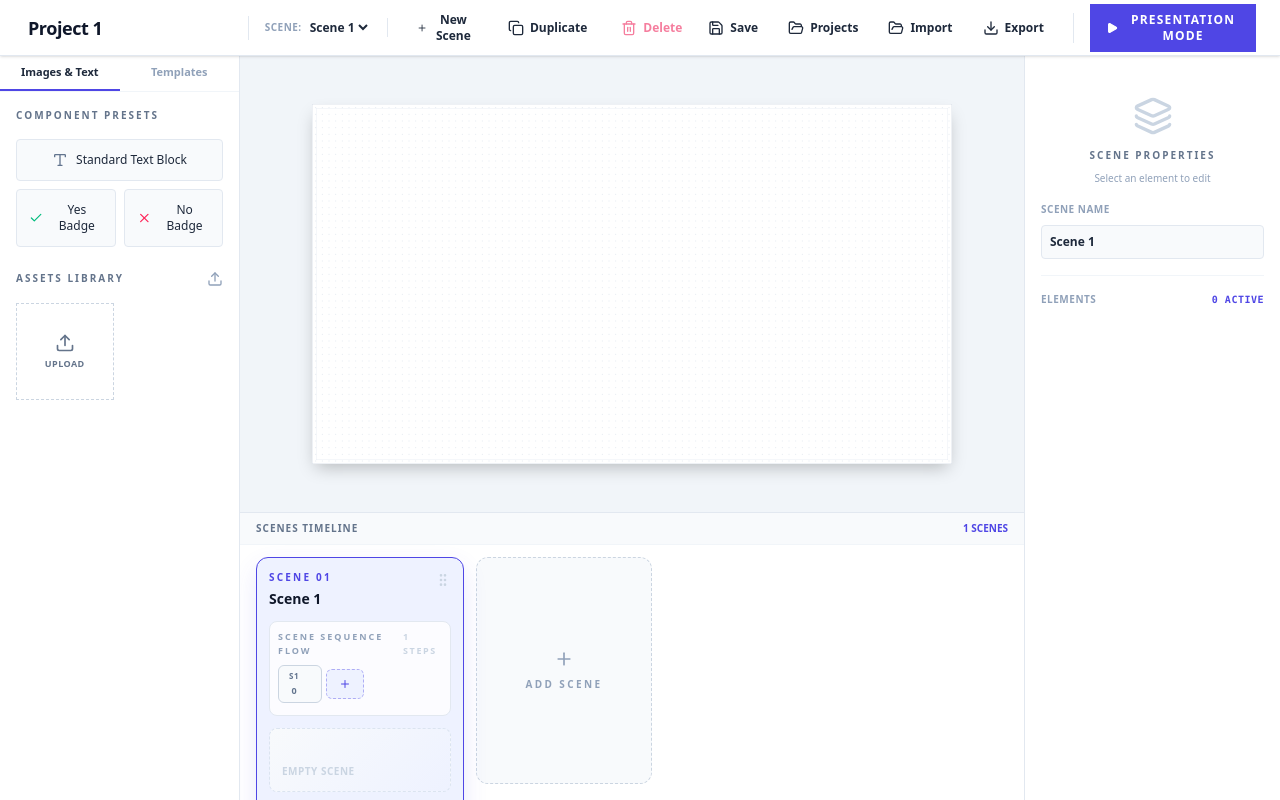
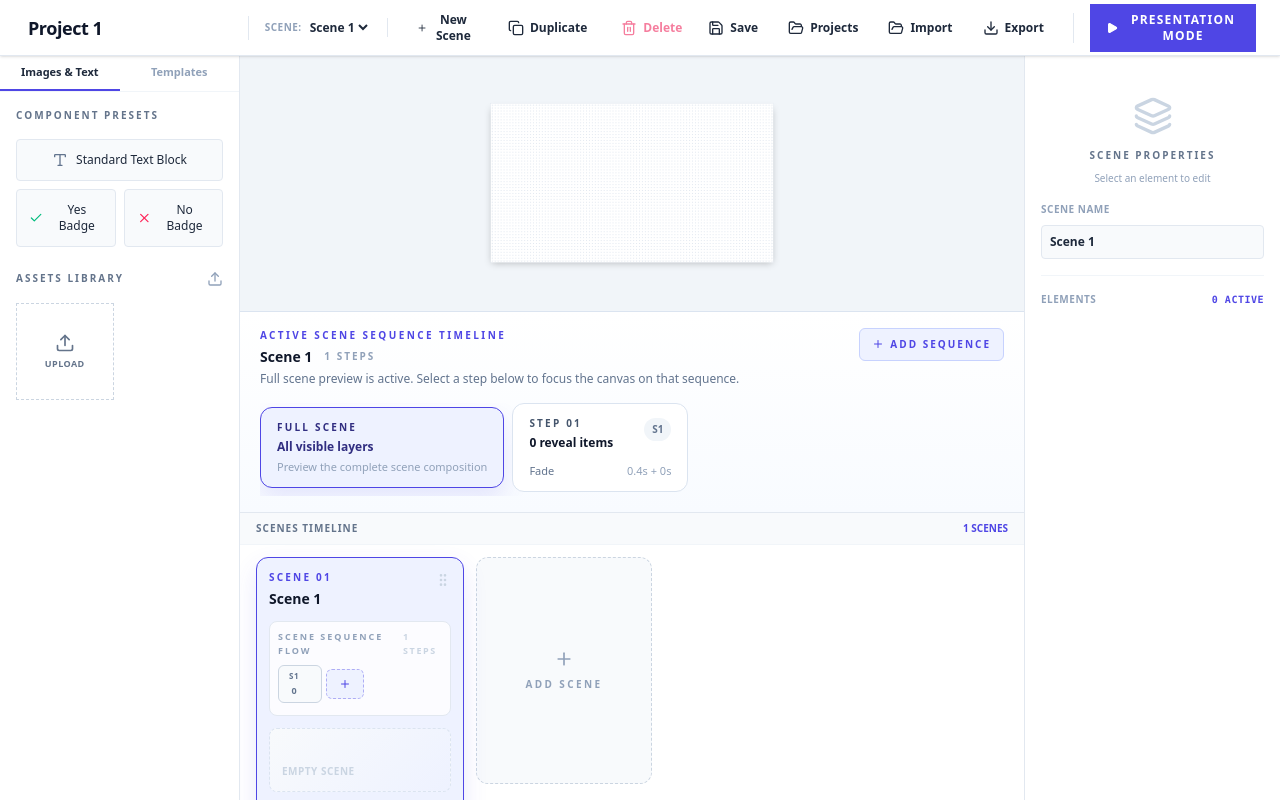
Before and after one commit to raoufbelakhdar/presentation-slide, a React (Vite) app: page / in a window 1280 px wide. Both pictures are taken after a click on the button "New Project". Built offline with nearby package versions, Linux system fonts and the light colour scheme.

Commit message:
Add SceneSequenceTimeline component and integrate into AppContent

```diff
--- a/src/App.tsx
+++ b/src/App.tsx
@@ -9,6 +9,7 @@ import { Toolbar } from './components/Toolbar';
 import { LeftSidebar } from './components/LeftSidebar';
 import { RightSidebar } from './components/RightSidebar';
 import { Canvas } from './components/Canvas';
+import { SceneSequenceTimeline } from './components/SceneSequenceTimeline';
 import { Timeline } from './components/Timeline';
 import { PresentationView } from './components/PresentationView';
 import { ProjectsPage } from './components/ProjectsPage';
@@ -31,6 +32,7 @@ function AppContent() {
         <LeftSidebar />
         <div className="flex-1 flex flex-col min-w-0">
           <Canvas />
+          <SceneSequenceTimeline />
           <Timeline />
         </div>
         <RightSidebar />
--- /dev/null
+++ b/src/components/SceneSequenceTimeline.tsx
@@ -0,0 +1,146 @@
+import React from 'react';
+import { Plus, Trash2 } from 'lucide-react';
+import { useAppContext } from '../AppContext';
+import { AnimationType } from '../types';
+import { getSceneSequenceCount } from '../utils';
+
+const animationLabels: Record<AnimationType, string> = {
+  none: 'No animation',
+  fade: 'Fade',
+  'slide-up': 'Slide Up',
+  'slide-left': 'Slide Left',
+  scale: 'Scale',
+};
+
+export function SceneSequenceTimeline() {
+  const { state, dispatch } = useAppContext();
+  const { project, activeSceneIndex, selectedSequenceStep } = state;
+  const activeScene = project.scenes[activeSceneIndex];
+
+  if (!activeScene) return null;
+
+  const sequenceCount = getSceneSequenceCount(activeScene);
+  const steps = Array.from({ length: sequenceCount }, (_, index) => index + 1);
+  const selectedConfig = selectedSequenceStep
+    ? activeScene.sequences?.find((sequence) => sequence.step === selectedSequenceStep)
+    : null;
+
+  return (
+    <div className="shrink-0 border-t border-[#dbe4f0] bg-[linear-gradient(180deg,#ffffff_0%,#f8fbff_100%)] px-5 py-4">
+      <div className="flex flex-wrap items-start justify-between gap-4">
+        <div className="min-w-0">
+          <div className="text-[10px] font-bold uppercase tracking-[0.24em] text-[#4f46e5]">
+            Active Scene Sequence Timeline
+          </div>
+          <div className="mt-1 flex flex-wrap items-center gap-x-3 gap-y-1">
+            <h3 className="truncate text-sm font-semibold text-[#0f172a]">{activeScene.name}</h3>
+            <span className="text-[10px] font-bold uppercase tracking-[0.2em] text-slate-400">
+              {sequenceCount} steps
+            </span>
+          </div>
+          <p className="mt-1 text-xs text-slate-500">
+            {selectedSequenceStep !== null
+              ? `Previewing step ${String(selectedSequenceStep).padStart(2, '0')} with ${animationLabels[selectedConfig?.animationType || 'fade']} animation${selectedConfig ? `, ${selectedConfig.duration}s duration, ${selectedConfig.delay}s delay` : ''}.`
+              : 'Full scene preview is active. Select a step below to focus the canvas on that sequence.'}
+          </p>
+        </div>
+
+        <div className="flex items-center gap-2">
+          {selectedSequenceStep !== null && sequenceCount > 1 && (
+            <button
+              type="button"
+              onClick={() =>
+                dispatch({
+                  type: 'DELETE_SEQUENCE',
+                  payload: { sceneIndex: activeSceneIndex, sequenceStep: selectedSequenceStep },
+                })
+              }
+              className="rounded-md border border-rose-200 bg-rose-50 px-3 py-2 text-[10px] font-bold uppercase tracking-[0.2em] text-rose-600 transition-colors hover:bg-rose-100"
+              title={`Delete step ${selectedSequenceStep}`}
+            >
+              <span className="flex items-center gap-1.5">
+                <Trash2 className="h-3 w-3" />
+                Delete Step
+              </span>
+            </button>
+          )}
+
+          <button
+            type="button"
+            onClick={() => dispatch({ type: 'ADD_SEQUENCE', payload: activeSceneIndex })}
+            className="rounded-md border border-[#c7d2fe] bg-indigo-50 px-3 py-2 text-[10px] font-bold uppercase tracking-[0.2em] text-[#4f46e5] transition-colors hover:border-[#4f46e5] hover:bg-indigo-100"
+            title="Add Sequence"
+          >
+            <span className="flex items-center gap-1.5">
+              <Plus className="h-3 w-3" />
+              Add Sequence
+            </span>
+          </button>
+        </div>
+      </div>
+
+      <div className="mt-4 flex items-center gap-2 overflow-x-auto pb-1">
+        <button
+          type="button"
+          onClick={() => dispatch({ type: 'SELECT_SEQUENCE', payload: null })}
+          className={`shrink-0 rounded-xl border px-4 py-3 text-left transition-all ${
+            selectedSequenceStep === null
+              ? 'border-[#4f46e5] bg-[#eef2ff] text-[#312e81] shadow-[0_12px_25px_rgba(79,70,229,0.12)]'
+              : 'border-[#e2e8f0] bg-white text-slate-500 hover:border-[#4f46e5] hover:bg-slate-50'
+          }`}
+        >
+          <div className="text-[10px] font-bold uppercase tracking-[0.22em]">Full Scene</div>
+          <div className="mt-1 text-xs font-semibold">All visible layers</div>
+          <div className="mt-1 text-[11px] text-slate-400">Preview the complete scene composition</div>
+        </button>
+
+        {steps.map((step, index) => {
+          const elementsInStep = activeScene.elements.filter((element) => element.revealStep === step);
+          const config = activeScene.sequences?.find((sequence) => sequence.step === step);
+          const isSelected = selectedSequenceStep === step;
+
+          return (
+            <React.Fragment key={step}>
+              <button
+                type="button"
+                onClick={() => dispatch({ type: 'SELECT_SEQUENCE', payload: step })}
+                className={`min-w-[176px] shrink-0 rounded-xl border px-4 py-3 text-left transition-all ${
+                  isSelected
+                    ? 'border-[#4f46e5] bg-[#eef2ff] text-[#312e81] shadow-[0_12px_25px_rgba(79,70,229,0.12)]'
+                    : 'border-[#dbe4f0] bg-white text-slate-600 hover:border-[#4f46e5] hover:bg-slate-50'
+                }`}
+                title={`${elementsInStep.length} elements reveal on step ${step}`}
+              >
+                <div className="flex items-start justify-between gap-3">
+                  <div>
+                    <div className="text-[10px] font-bold uppercase tracking-[0.22em]">
+                      Step {String(step).padStart(2, '0')}
+                    </div>
+                    <div className="mt-1 text-xs font-semibold text-[#0f172a]">
+                      {elementsInStep.length} reveal {elementsInStep.length === 1 ? 'item' : 'items'}
+                    </div>
+                  </div>
+                  <div className={`mt-0.5 rounded-full px-2 py-1 text-[10px] font-bold ${isSelected ? 'bg-white text-[#4f46e5]' : 'bg-slate-100 text-slate-500'}`}>
+                    S{step}
+                  </div>
+                </div>
+                <div className="mt-3 flex items-center justify-between gap-3 text-[11px]">
+                  <span className={isSelected ? 'text-[#4338ca]' : 'text-slate-500'}>
+                    {animationLabels[config?.animationType || 'fade']}
+                  </span>
+                  <span className={isSelected ? 'text-[#6366f1]' : 'text-slate-400'}>
+                    {config ? `${config.duration}s + ${config.delay}s` : '0.4s + 0s'}
+                  </span>
+                </div>
+              </button>
+
+              {index < steps.length - 1 && (
+                <div className="h-px w-8 shrink-0 bg-[linear-gradient(90deg,#c7d2fe_0%,#e2e8f0_100%)]" />
+              )}
+            </React.Fragment>
+          );
+        })}
+      </div>
+    </div>
+  );
+}
--- a/src/components/Timeline.tsx
+++ b/src/components/Timeline.tsx
@@ -1,17 +1,13 @@
 import React, { useState } from 'react';
 import { useAppContext } from '../AppContext';
 import { ChevronLeft, ChevronRight, Copy, GripVertical, Plus, Trash2 } from 'lucide-react';
-import { generateId } from '../utils';
-import { Scene, SceneElement } from '../types';
+import { generateId, getSceneSequenceCount } from '../utils';
+import { SceneElement } from '../types';
 
 function getElementTone(element: SceneElement) {
   if (element.type === 'text') return 'bg-sky-400';
   if (element.type === 'image') return 'bg-amber-400';
   return element.shapeType === 'yes' ? 'bg-emerald-400' : 'bg-rose-400';
-}
-
-function getSceneSequenceCount(scene: Scene) {
-  return Math.max(scene.sequenceCount || 1, ...scene.elements.map(element => element.revealStep), 1);
 }
 
 export function Timeline() {
--- a/src/utils.ts
+++ b/src/utils.ts
@@ -25,6 +25,10 @@ export function combineTextContent(title: string, subtitle: string) {
 
 export function getTextPadding(element: Pick<TextElement, 'padding'>) {
   return Math.max(8, Math.round(element.padding || 24));
+}
+
+export function getSceneSequenceCount(scene: Scene) {
+  return Math.max(scene.sequenceCount || 1, ...scene.elements.map((element) => element.revealStep), 1);
 }
 
 function escapeXml(value: string): string {
```
